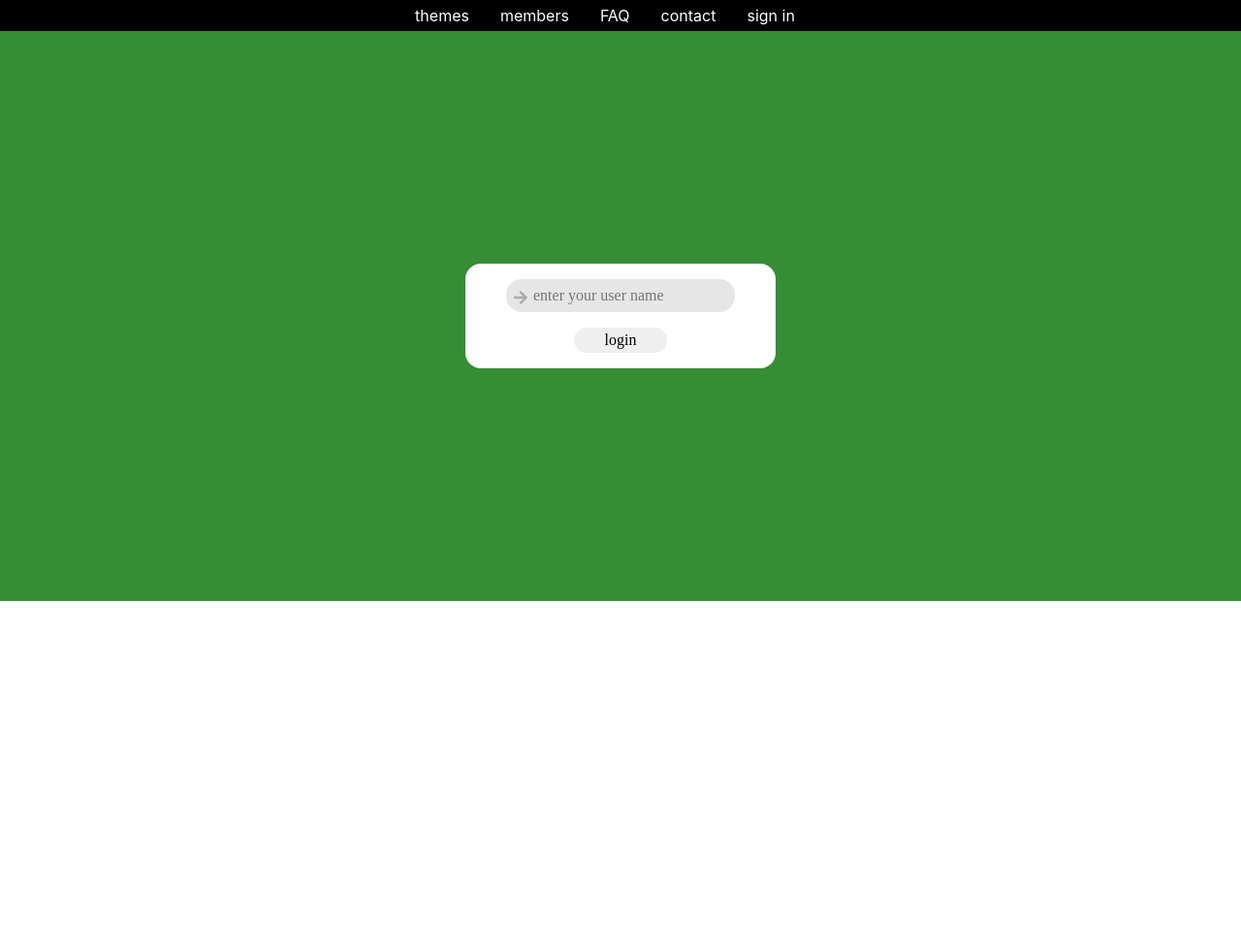
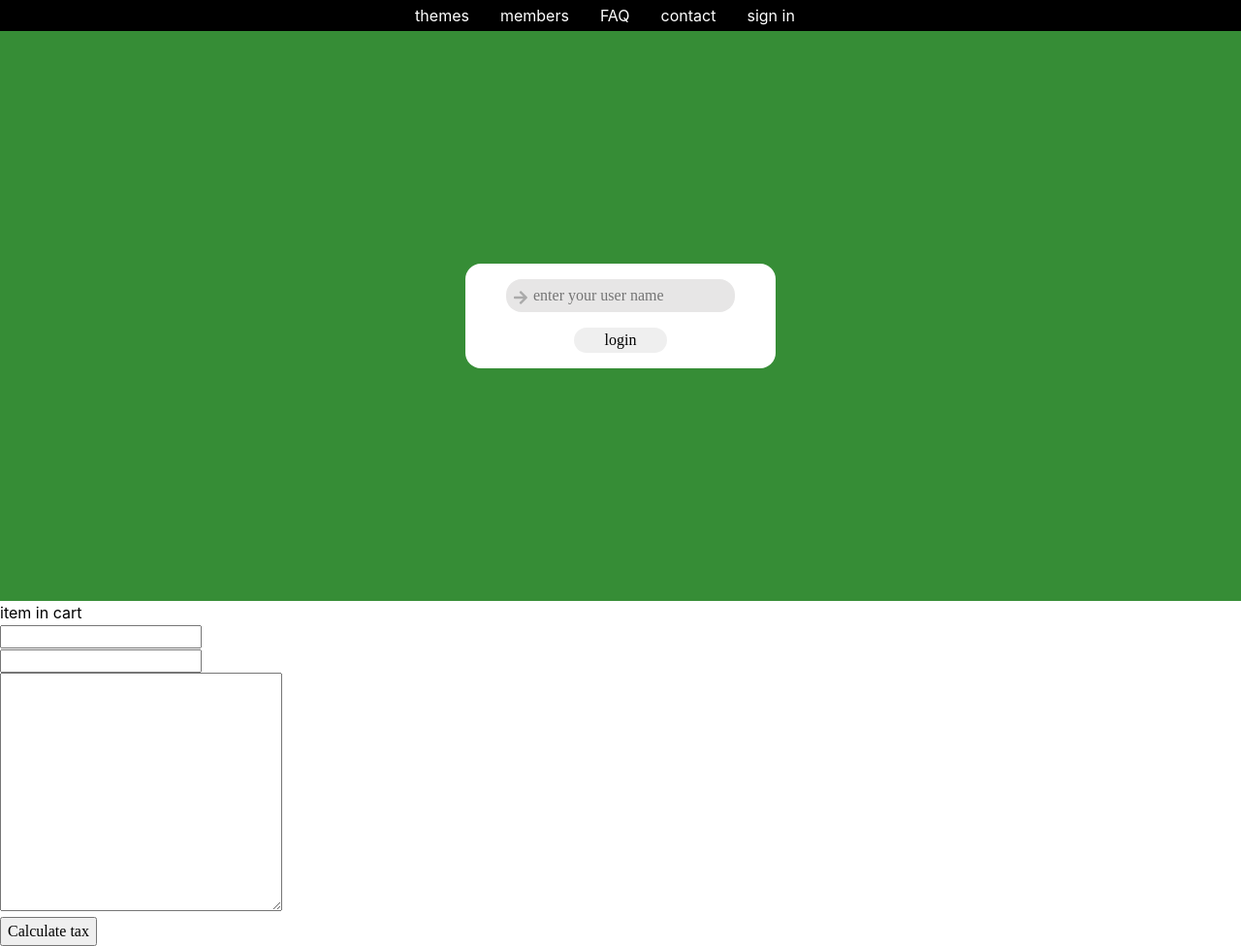
Before and after one commit to jquitoriano1/CPSC1520, a plain HTML site: page vars/index.html in a window 1280 px wide. Shown: the whole page at 97% size. Before the commit the page ends 800 px from the top, so only its background shows below. Drawn offline with Linux system fonts and the light colour scheme.

Commit message:
more event listener

```diff
--- a/vars/index.html
+++ b/vars/index.html
@@ -30,9 +30,20 @@
                 <i class="fas fa-arrow-right"></i>
                 <input type="text" placeholder="enter your user name">
                  </div>
+
                 <button>login</button>
              </form>
         </header>
+        <main>
+            <div id="cart">
+                <p>item in cart</p>
+                <input type="text" id="price"><br>
+                <input type="text" id="val"><br>
+                <textarea name="output" id="output" cols="30" rows="10">
+                </textarea><br>
+                <button>Calculate tax</button>
+            </div>
+        </main>
 
 
              <script src="js/main.js"></script>
--- a/vars/js/main.js
+++ b/vars/js/main.js
@@ -49,6 +49,80 @@
 */
 // Decalaring a Variable
 
-var secondIcon = document.querySelector('.icon-view li:last-child')
+var secondIcon = document.querySelector('.icon-view li:last-child');
 
-console.log(secondIcon)
+console.log(secondIcon);
+
+//create a function that calculate the tax
+//funcions
+
+//hard coded variable
+var albertaTaxRate = 0.05;
+
+//parameters
+function calculateTax(price){
+  // perform the action
+  return albertaTaxRate * price;
+}
+
+// function call
+//sending arguments
+console.log('value returned:', calculateTax(100));
+
+//shipping calculator
+
+var perKilo = 2.30;
+
+function shippingCalculator(weight){
+  var total= perKilo * weight;
+  return '$' + total.toFixed(2);
+}
+
+console.log('The shipping rate is ', shippingCalculator(100));
+
+// another example
+/* create function send it a paragraph from the dom and change the text color and both color and dom element */
+// function paragraphColor(item,pColor){
+
+// }
+var shoppingCart = document.querySelector('#cart');
+
+// shoppingCart.addEventListener('click', onCheckOut);
+
+// function onCheckOut(evt){
+//   console.log(evt.target);
+// }
+
+
+
+
+
+
+
+//
+var loginButton = document.querySelector('#cart button');
+loginButton.addEventListener('click', onSubmitLogin);
+function onSubmitLogin(e){
+  console.log("lakad matatag!! normalin, normalin")
+}
+
+//system event
+window.addEventListener('load', function(e){
+  console.log(e)
+})
+//system event (start of every script) put everything inside
+window.addEventListener('DOMContentLoaded', function(e){
+  var formatOutput = document.querySelector('#cart button');
+  var taxcalculator = document.querySelector('#cart');
+  formatOutput.addEventListener('click', onFormatString);
+
+  function onFormatString(e){
+    var price = taxcalculator.querySelector('input:first-of-type').value;
+    var tax = taxcalculator.querySelector('input:last-of-type').value;
+
+    var totalPrice = (parseInt(price) * parseFloat(tax)) + parseInt(price);
+    taxcalculator.querySelector('textarea').value = "Total Price $: " + totalPrice.toFixed(2);
+    console.log(totalPrice);
+
+  }
+})
```
